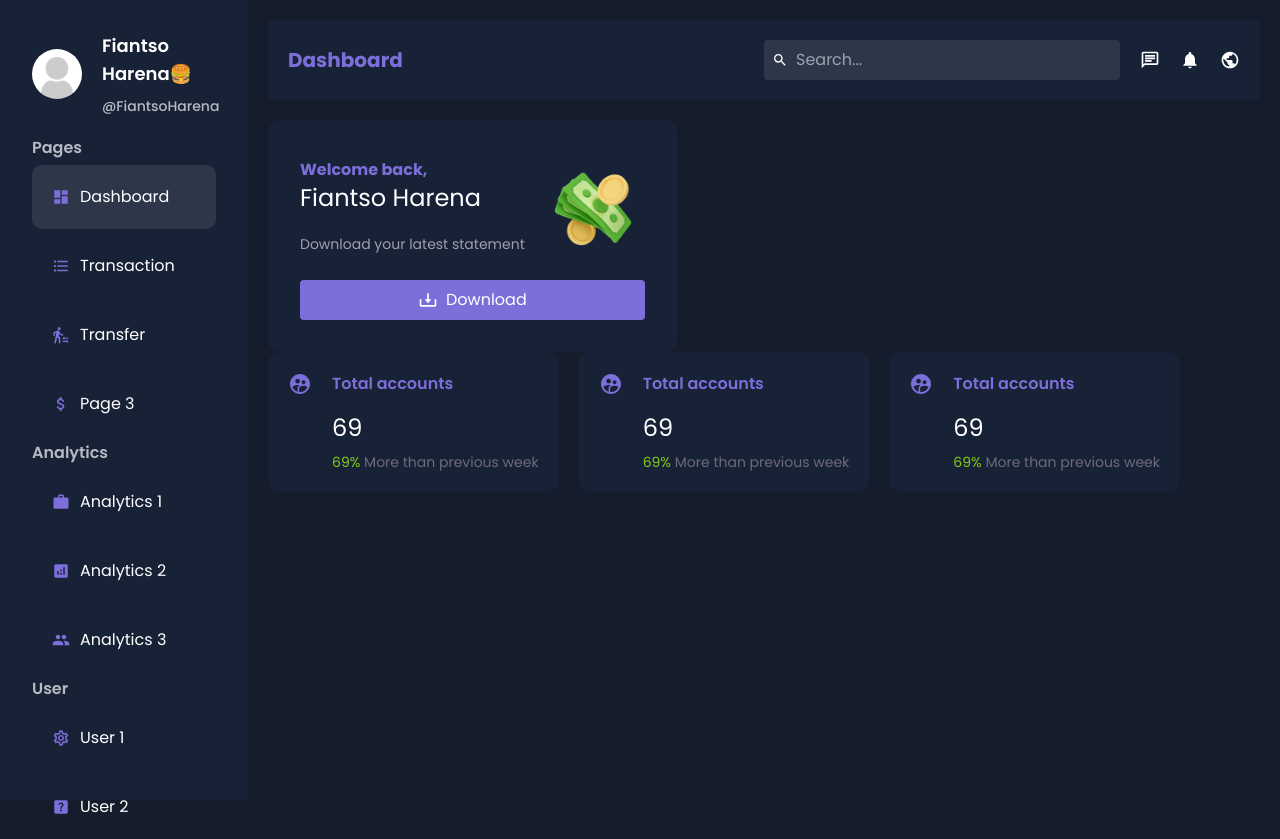
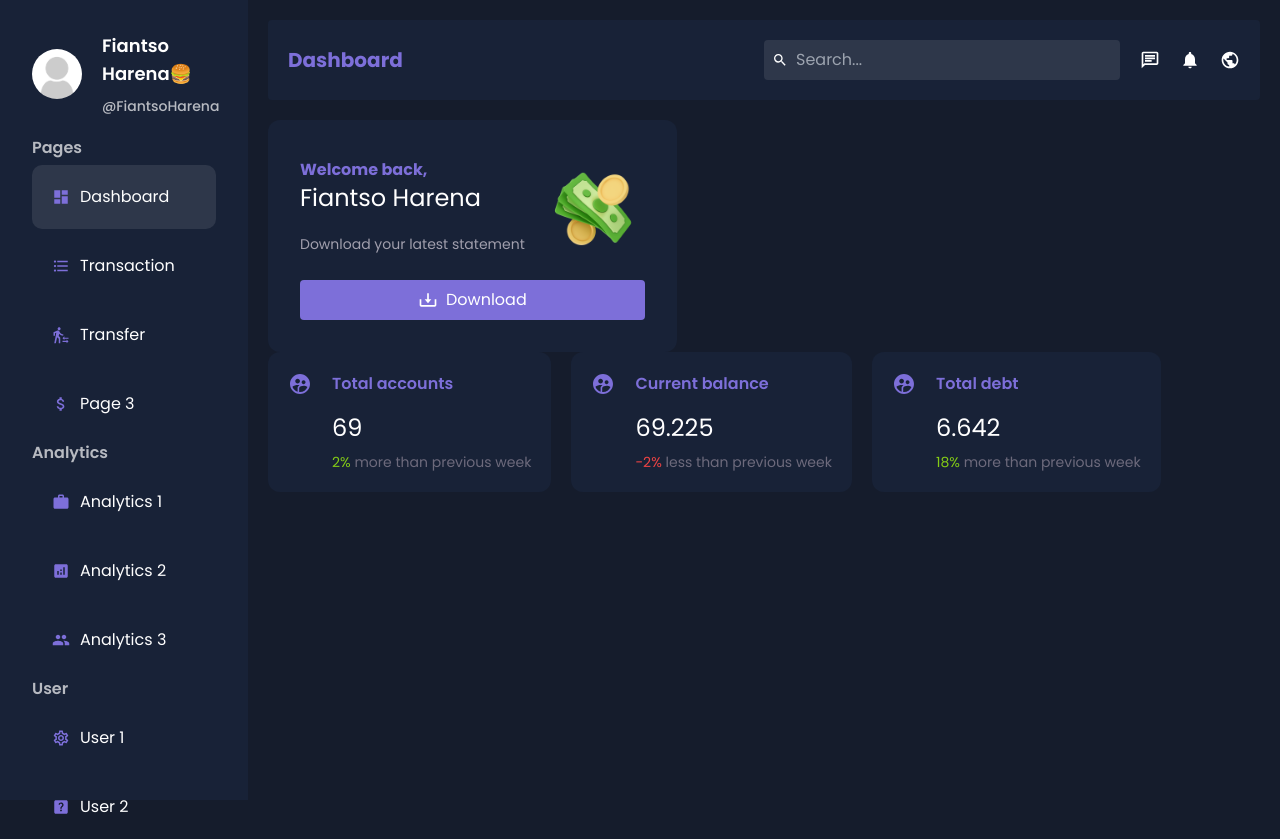
Before and after one commit to HarenaFiantso/digitalbank-ui, a Next.js app: page /dashboard in a window 1280 px wide. Built offline with nearby package versions, Linux system fonts and the light colour scheme.

Commit message:
chore: add some additional explicit styles

```diff
--- a/src/app/dashboard/page.tsx
+++ b/src/app/dashboard/page.tsx
@@ -2,12 +2,12 @@ import { BiDownload } from 'react-icons/bi';
 import Image from 'next/image';
 import { Money } from '../../../public/assets';
 import Card from '@/components/dashboard/card/card';
+import { cards } from '@/data/data';
 
 export default function Dashboard() {
   return (
     <div className='mt-5'>
       <div className='flex flex-wrap justify-between'>
-        {/* OnBoarding cards */}
         <div
           className="bg-main-soft rounded-xl w-max p-8 pt-9">
           <div className="flex gap-5 justify-between items-center">
@@ -25,11 +25,10 @@ export default function Dashboard() {
           </div>
         </div>
 
-        {/* Overview cards */}
         <div className='flex gap-5 justify-between'>
-          <Card />
-          <Card />
-          <Card />
+          {cards.map(item => (
+            <Card item={item} key={item.id} />
+          ))}
         </div>
       </div>
     </div>
--- a/src/components/dashboard/card/card.tsx
+++ b/src/components/dashboard/card/card.tsx
@@ -1,17 +1,18 @@
 import { MdSupervisedUserCircle } from 'react-icons/md';
 
-export default function Card() {
+/* TODO: Should add an explicit type for item */
+export default function Card({ item }) {
   return (
     <div className="bg-main-soft h-max p-5 rounded-xl flex gap-5 cursor-pointer w-max hover:bg-hover transition-all">
       <MdSupervisedUserCircle size={24} className="text-blue" />
       <div className="flex flex-col gap-2">
-        <span className="font-semibold text-blue mb-2">Total accounts</span>
-        <span className="text-2xl">69</span>
+        <span className="font-semibold text-blue mb-2">{item.title}</span>
+        <span className="text-2xl">{item.number}</span>
         <span className="text-sm text-color">
-          <span className="text-lime-500">
-            69%
+          <span className={item.change > 0 ? "text-lime-500" : "text-red-500"}>
+            {item.change}%
           </span>{" "}
-          More than previous week
+          {item.change > 0 ? "more" : "less"} than previous week
         </span>
       </div>
     </div>
--- a/src/data/data.tsx
+++ b/src/data/data.tsx
@@ -9,6 +9,7 @@ import {
   MdPeople,
   MdWork,
 } from 'react-icons/md';
+import { Card } from '@/types/Card';
 
 export const data = [
   {
@@ -72,3 +73,24 @@ export const data = [
     ],
   },
 ];
+
+export const cards: Card[] = [
+  {
+    id: 1,
+    title: "Total accounts",
+    number: "69",
+    change: 2,
+  },
+  {
+    id: 2,
+    title: "Current balance",
+    number: "69.225",
+    change: -2,
+  },
+  {
+    id: 3,
+    title: "Total debt",
+    number: "6.642",
+    change: 18,
+  },
+];
--- /dev/null
+++ b/src/types/Card.ts
@@ -0,0 +1,6 @@
+export interface Card {
+  id: number,
+  title: string,
+  number: string,
+  change: number
+}
```
